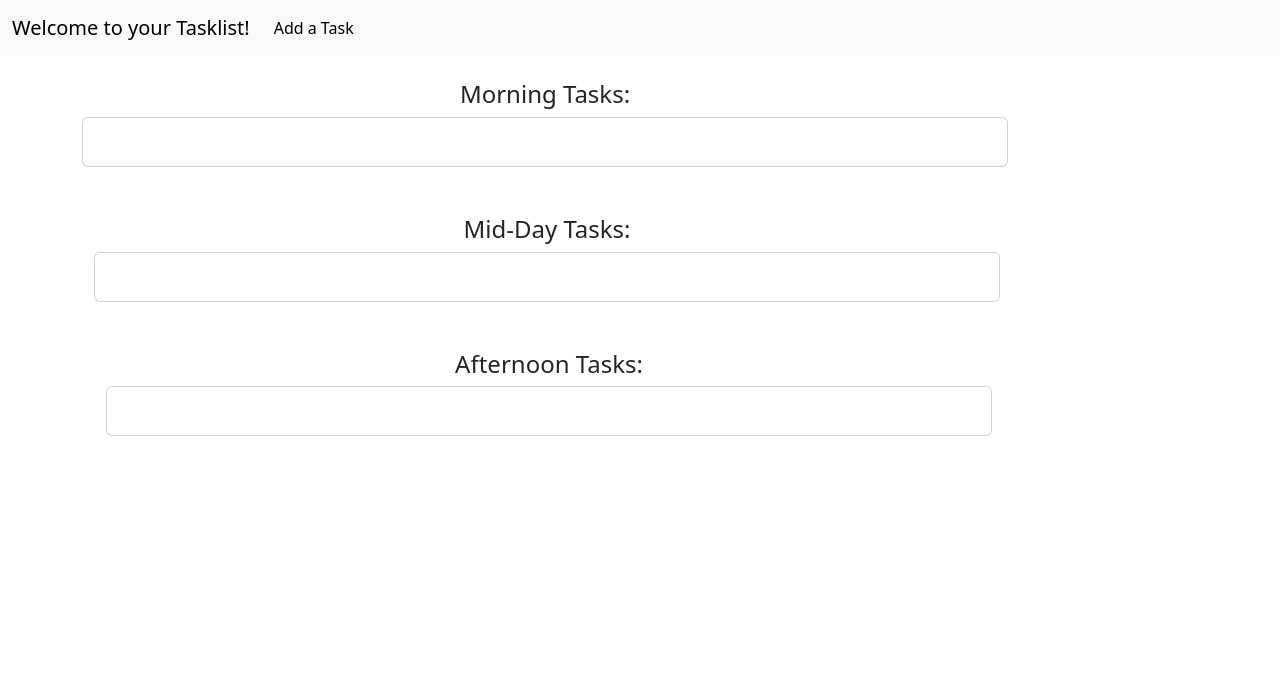
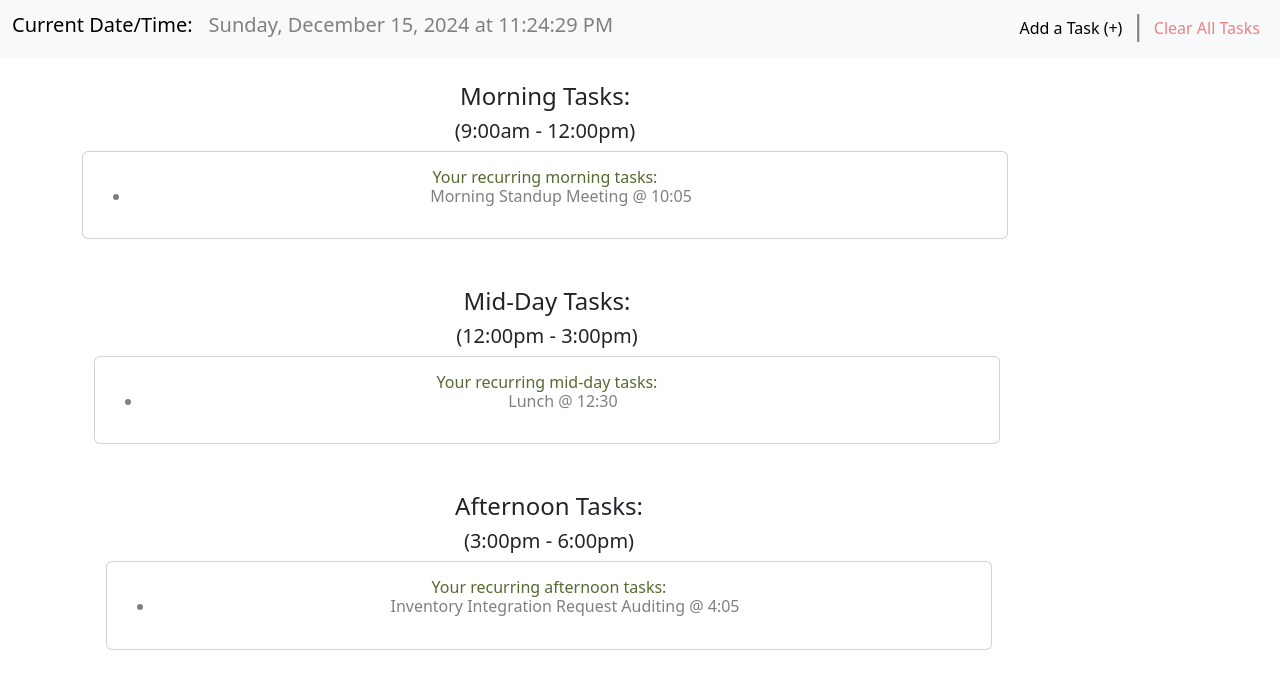
Before and after one commit to Codergeek081/Project-1, a plain HTML site: page index.html in a window 1280 px wide. Drawn offline with nearby package versions, Linux system fonts and the light colour scheme.

Commit message:
Added Clear-All-Tasks button, fixed navbar button formatting, added time/date to navbar

```diff
--- a/assets/css/style.css
+++ b/assets/css/style.css
@@ -34,3 +34,8 @@
     text-decoration: none;
     cursor: pointer;
   } */
+
+  .nav-buttons {
+    margin-left: auto;
+    margin-right: 0;
+  }
--- a/assets/js/landingPageLogic.js
+++ b/assets/js/landingPageLogic.js
@@ -6,6 +6,7 @@ const closeModalButton = document.getElementsByClassName('closeModalButton');
 const morningTasklist = document.getElementById('morningTasks');
 const midDayTasklist = document.getElementById('midDayTasks');
 const afternoonTasklist = document.getElementById('afternoonTasks');
+const endDayButton = document.querySelector('.remove-all-tasks-link');
 
 // Ensure all tasklists are of the datatype OBJECT (Key/value pair: taskTitle, taskTimeOfDay)
 
@@ -29,14 +30,6 @@ closeModalButton.onclick = function () {
     modal.style.display = "none";
 };
 
-// Add "onclick" to the area outside of the modal to close when clicked
-//     This is no longer needed, as the click-off modal event is handled by Bootstrap
-
-// window.onclick = function(event) {
-//     if (event.target == modal) {
-//         modal.style.display = "none";
-//     }
-// };
 
 //--------------------------------------------------------------------
 //                RENDER/WRITE TASKLIST FUNCTIONS
@@ -53,6 +46,11 @@ function renderMorningTasks() {
         li.textContent = morningTask;
         li.setAttribute('data-index', i);
         morningTasklist.appendChild(li);
+
+        const removeTaskButton = document.createElement('button');
+        removeButton.textContent = 'X';
+        removeButton.setAttribute('data-index', tasks.indexOf(task));
+        removeButton.setAttribute('id', tasks.indexOf(task)); //indexOf(i) ????
     }
 };
 
@@ -105,7 +103,8 @@ function renderTasks() {
         const li = document.createElement('li');
         li.textContent = task.taskTitle; // Set the text content to the task title
         li.setAttribute('data-index', tasks.indexOf(task)); // Set index if needed
-        li.setAttribute('id' , tasks.indexOf(task));
+        li.setAttribute('id', tasks.indexOf(task));
+
 
         // Append to the appropriate tasklist based on taskTimeOfDay
         if (task.taskTimeOfDay === 'morningTask') {
@@ -119,6 +118,44 @@ function renderTasks() {
 };
 
 
+    // Add an event listener for the End the Day button
+        endDayButton.addEventListener('click', function() {
+        // Clear tasks from local storage
+        localStorage.removeItem('tasks'); // This will clear all tasks
+
+            renderMorningTasks();
+            renderMidDayTasks();
+            renderAfternoonTasks();
+
+        });
+
+    // Add current date/time to navbar displayed text
+
+    function updateDateTime() {
+        const now = new Date(); // Get the current date and time
+        const options = {
+            weekday: 'long',
+            year: 'numeric',
+            month: 'long',
+            day: 'numeric',
+            hour: '2-digit',
+            minute: '2-digit',
+            second: '2-digit',
+            hour12: true
+        };
+
+        const formattedDateTime = now.toLocaleString('en-US', options); // Format the date and time
+        document.getElementById('currentTime').textContent = `${formattedDateTime}`; // Update the navbar
+    };
+
+    // Call the function to set the initial date and time
+    updateDateTime();
+
+    // Optionally, update the time every second
+    setInterval(updateDateTime, 1000);
+
+
+
 //--------------------------------------------------------------------
 // This is duplicating the task list items on form submission
 //--------------------------------------------------------------------
--- a/index.html
+++ b/index.html
@@ -15,23 +15,26 @@
 
   <nav class="navbar navbar-expand-lg bg-body-tertiary">
     <div class="container-fluid">
-      <a class="navbar-brand" id="openModalButton">Welcome to your Tasklist!</a>
-      <button class="navbar-toggler" type="button" data-bs-toggle="collapse" data-bs-target="#navbarSupportedContent"
+        <h4 class="navbar-brand" id="openModalButton" style="color: black; text-shadow: black;">Current Date/Time:</h4>
+        <h5 class="navbar-header" id="currentTime" style="color: grey;"></h5>
+        <button class="navbar-toggler ms-auto" type="button" data-bs-toggle="collapse" data-bs-target="#navbarSupportedContent"
             aria-controls="navbarSupportedContent" aria-expanded="false" aria-label="Toggle navigation">
             <span class="navbar-toggler-icon"></span>
         </button>
-      <div class="collapse navbar-collapse" id="navbarSupportedContent">
+        <div class="collapse navbar-collapse ms-auto" id="navbarSupportedContent">
             <ul class="navbar-nav me-auto mb-2 mb-lg-0">
+                <!-- ADD NEW NAVBAR ITEMS HERE -->
+            </ul>
+            <ul class="navbar-nav ms-auto mb-2 mb-lg-0"> <!-- THIS STICKS THE ADD-A-TASK AND END-THE-DAY BUTTONS TO THE RIGHT WHEN FULLSCREEN -->
                 <li class="nav-item">
-            <a class="nav-link active" aria-current="page" href="#" data-bs-toggle="modal"
-              data-bs-target="#formModal">Add a Task</a>
+                    <a class="nav-link active add-a-task-link" aria-current="page" href="#" data-bs-toggle="modal"
+                        data-bs-target="#formModal">Add a Task (+)</a>
+                </li>
+                <h3 style="color: grey;"> | </h3>
+                <li class="nav-item">
+                    <button class="nav-link active remove-all-tasks-link" aria-current="page" style="color: lightcoral;">Clear All Tasks</button>
                 </li>
             </ul>
-        <!-- TASK SEARCHBAR - PART OF COPIED BOOTSTRAP CODE -->
-        <!-- <form class="d-flex" role="search">
-            <input class="form-control me-2" type="search" placeholder="Search" aria-label="Search">
-            <button class="btn btn-outline-success" type="submit">Search</button>
-          </form> -->
         </div>
     </div>
 </nav>
@@ -79,9 +82,15 @@
       </div>
       <div class="col-10">
         <h4>Morning Tasks:</h4>
+        <h5>(9:00am - 12:00pm)</h5>
         <!-- RENDER MORNING TASK CARDS HERE- COPIED FROM BOOTSTRAP -->
         <div class="card">
           <div class="card-body">
+            <h6 class="emptyMorning" style="color: darkolivegreen">Your recurring morning tasks:
+              <ul>
+                <li style="color: grey;">Morning Standup Meeting @ 10:05</li>
+              </ul>
+            </h6>
             <ul id="morningTasks">
               <!-- MORNING TASK LIST ITEMS GO HERE -->
             </ul>
@@ -102,9 +111,15 @@
         </div>
         <div class="col-10">
           <h4>Mid-Day Tasks:</h4>
+          <h5>(12:00pm - 3:00pm)</h5>
           <!-- RENDER MIDDAY TASK CARDS HERE - COPIED FROM BOOTSTRAP-->
           <div class="card">
             <div class="card-body">
+              <h6 class="emptyMidDay" style="color: darkolivegreen">Your recurring mid-day tasks:
+                <ul>
+                  <li style="color: grey;">Lunch @ 12:30</li>
+                </ul>
+              </h6>
               <ul id="midDayTasks">
                 <!-- MID-DAY TASK LIST ITEMS GO HERE -->
               </ul>
@@ -125,9 +140,15 @@
           </div>
           <div class="col-10">
             <h4>Afternoon Tasks:</h4>
+            <h5>(3:00pm - 6:00pm)</h5>
             <!-- RENDER AFTERNOON TASK CARDS HERE - COPIED FROM BOOTSTRAP -->
             <div class="card">
               <div class="card-body">
+                <h6 class="emptyAfternoon" style="color: darkolivegreen;">Your recurring afternoon tasks:
+                  <ul>
+                    <li style="color: grey;">Inventory Integration Request Auditing @ 4:05</li>
+                  </ul>
+                </h6>
                 <ul id="afternoonTasks">
                   <!-- AFTERNOON TASK LIST ITEMS GO HERE -->
                 </ul>
```
Lines whose indentation alone changed are shown as unchanged.
